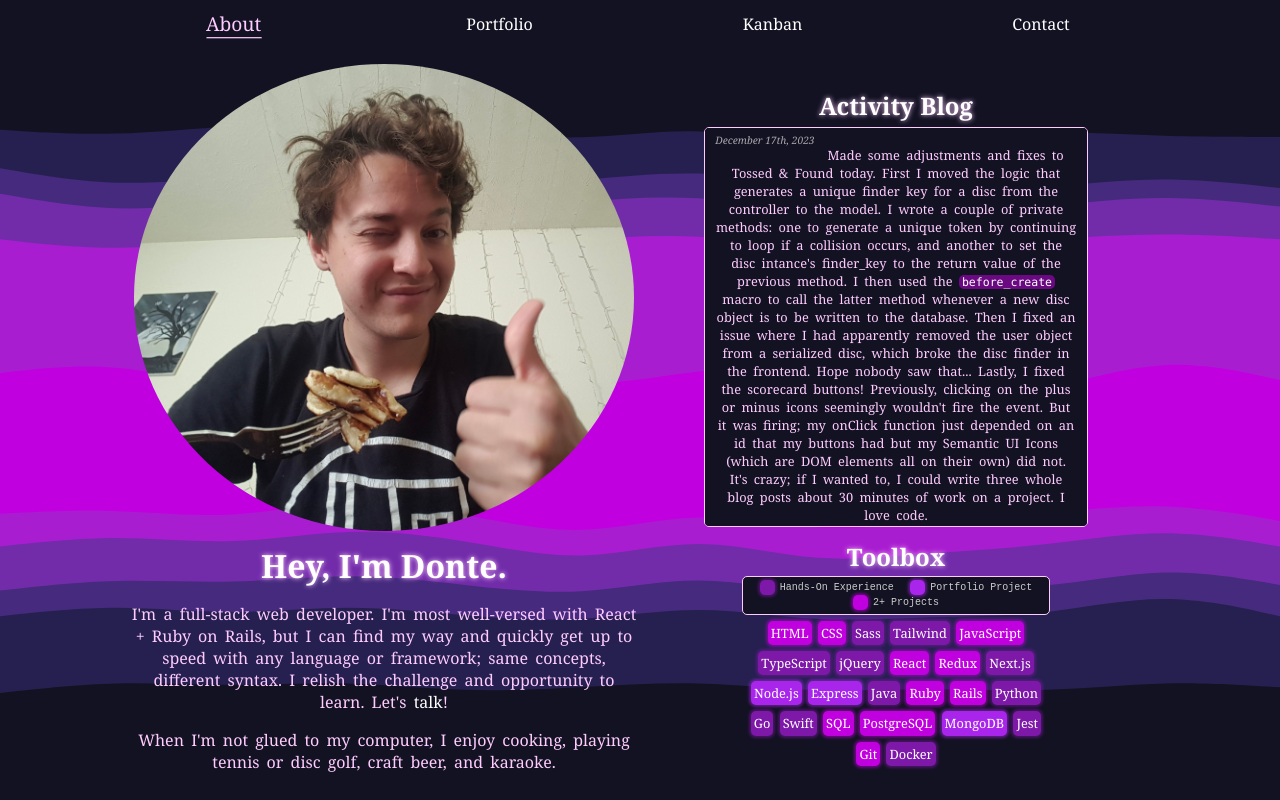
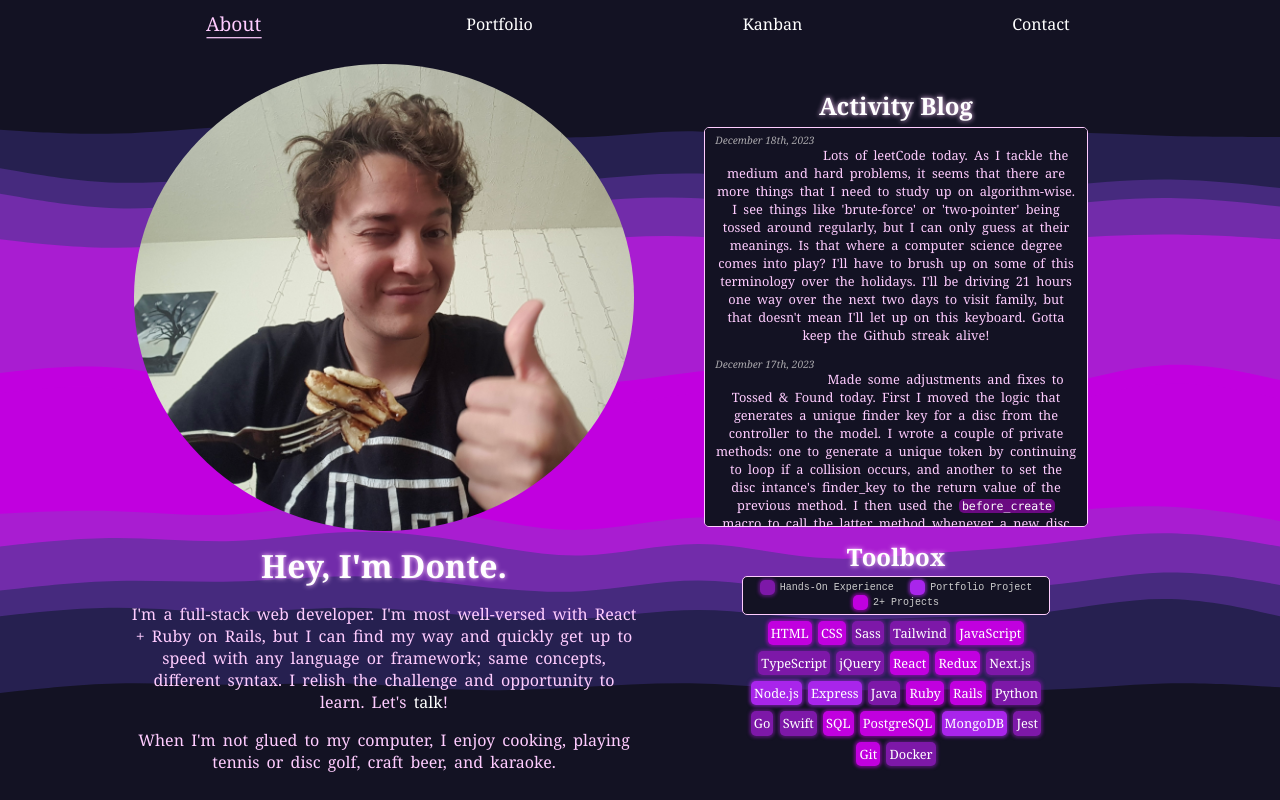
Before and after one commit to dawnteigh/dawnteigh.github.io, a React (Create React App) app: page /#/ in a window 1280 px wide. Built offline with nearby package versions, Linux system fonts and the light colour scheme.

Commit message:
12/18 entry

```diff
--- a/src/data/activity.js
+++ b/src/data/activity.js
@@ -1,4 +1,8 @@
 export const activity = [
+  {
+    date: "December 18th, 2023",
+    entry: `Lots of leetCode today. As I tackle the medium and hard problems, it seems that there are more things that I need to study up on algorithm-wise. I see things like 'brute-force' or 'two-pointer' being tossed around regularly, but I can only guess at their meanings. Is that where a computer science degree comes into play? I'll have to brush up on some of this terminology over the holidays. I'll be driving 21 hours one way over the next two days to visit family, but that doesn't mean I'll let up on this keyboard. Gotta keep the Github streak alive!`
+  },
   {
     date: "December 17th, 2023",
     entry: `Made some adjustments and fixes to Tossed & Found today. First I moved the logic that generates a unique finder key for a disc from the controller to the model. I wrote a couple of private methods: one to generate a unique token by continuing to loop if a collision occurs, and another to set the disc intance's finder_key to the return value of the previous method. I then used the <code>before_create</code> macro to call the latter method whenever a new disc object is to be written to the database. Then I fixed an issue where I had apparently removed the user object from a serialized disc, which broke the disc finder in the frontend. Hope nobody saw that... Lastly, I fixed the scorecard buttons! Previously, clicking on the plus or minus icons seemingly wouldn't fire the event. But it was firing; my onClick function just depended on an id that my buttons had but my Semantic UI Icons (which are DOM elements all on their own) did not. It's crazy; if I wanted to, I could write three whole blog posts about 30 minutes of work on a project. I love code.`
```
